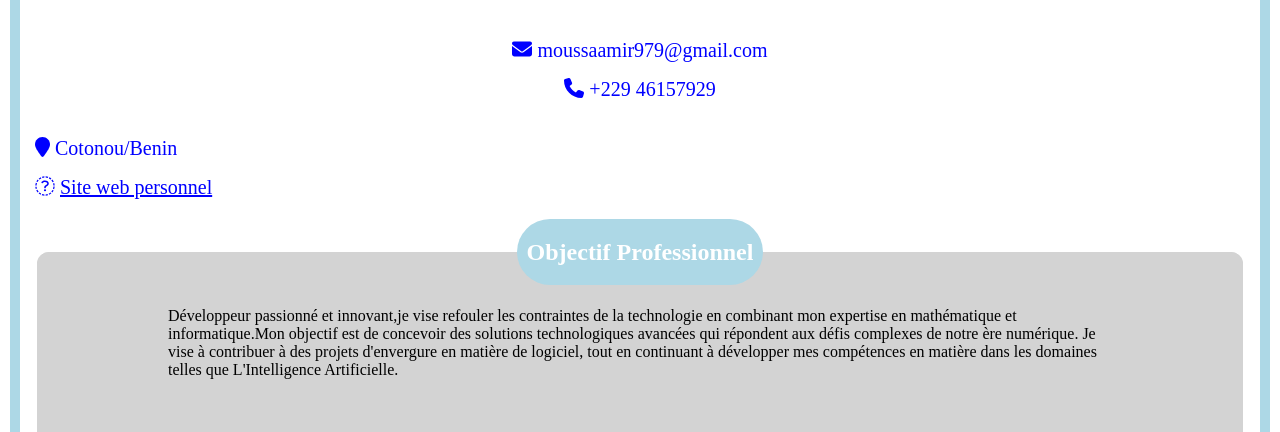
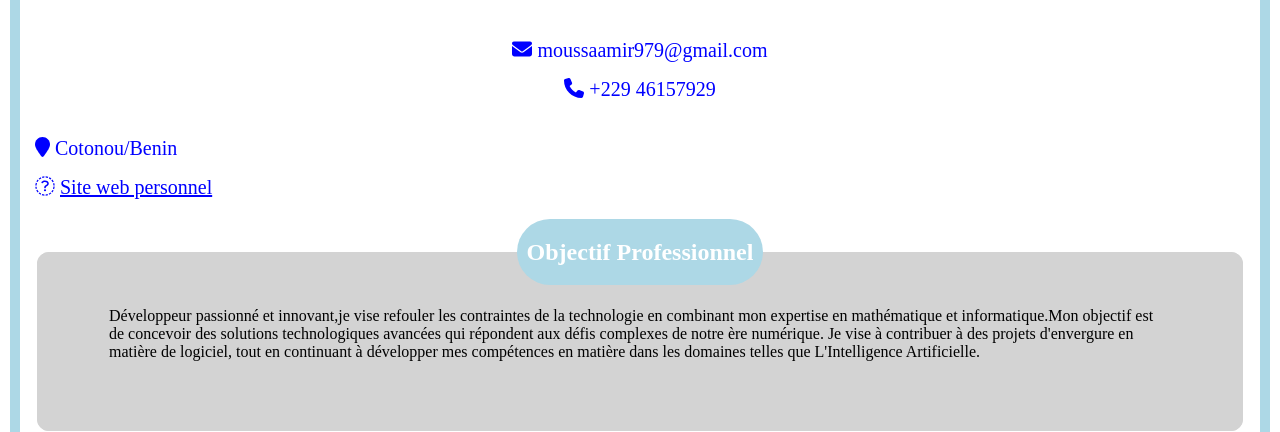
Before and after one commit to amirmoussa01/moussaamir-cv, a plain HTML site: page index.html in a window 1280 px wide. Shown: the part 509-941 px from the top of the page. Drawn offline with Linux system fonts and the light colour scheme.

Commit message:
Update stylecv.css

```diff
--- a/stylecv.css
+++ b/stylecv.css
@@ -47,9 +47,9 @@ h1{
     text-align: center;
 }
 .ggg{
-    margin-left: 10%;
-    margin-right: 10%;
-    margin-bottom: 10%;
+    margin-left: 5%;
+    margin-right: 5%;
+    margin-bottom: 5%;
 }
 h3{
     background-color: white;
```
